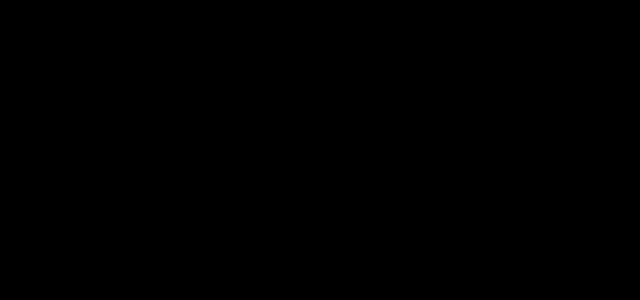
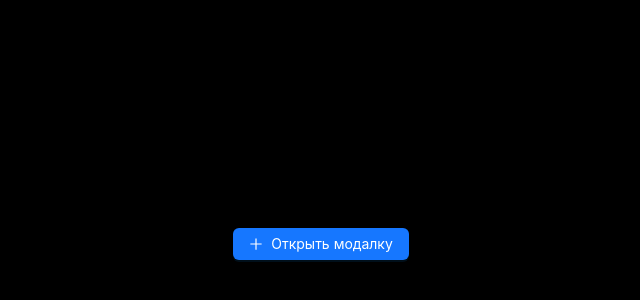
Before and after one commit to ArhDemetriy/tablecrm_test, a React (Vite) app: page / in a window 1280 px wide. Shown: the part 156-456 px from the top of the page, without its empty margins (319-959 px from the left). Built offline with nearby package versions, Linux system fonts and the light colour scheme.

Commit message:
init button

```diff
--- a/src/App.tsx
+++ b/src/App.tsx
@@ -1,5 +1,24 @@
-function App() {
-  return null;
+import { Button, Modal } from 'antd';
+
+import { OrderCreateModal } from '@/OrderCreateModal';
+import { PlusOutlined } from '@ant-design/icons';
+
+export function App() {
+  const [modal, contextHolder] = Modal.useModal();
+
+  const showModal = () => {
+    modal.info({
+      title: 'Мобильная форма создания заказа',
+      content: <OrderCreateModal />,
+    });
+  };
+
+  return (
+    <div className="flex min-h-screen items-center justify-center">
+      {contextHolder}
+      <Button type="primary" icon={<PlusOutlined />} onClick={showModal}>
+        Открыть модалку
+      </Button>
+    </div>
+  );
 }
-
-export default App;
--- /dev/null
+++ b/src/OrderCreateModal/index.tsx
@@ -0,0 +1,3 @@
+export function OrderCreateModal() {
+    return null
+}
--- a/src/main.tsx
+++ b/src/main.tsx
@@ -1,11 +1,14 @@
+import { App as AntdApp } from 'antd';
 import { StrictMode } from 'react';
 import { createRoot } from 'react-dom/client';
 
-import App from './App.tsx';
+import { App } from './App.tsx';
 import './index.css';
 
 createRoot(document.getElementById('root')!).render(
   <StrictMode>
-    <App />
+    <AntdApp>
+      <App />
+    </AntdApp>
   </StrictMode>
 );
```
